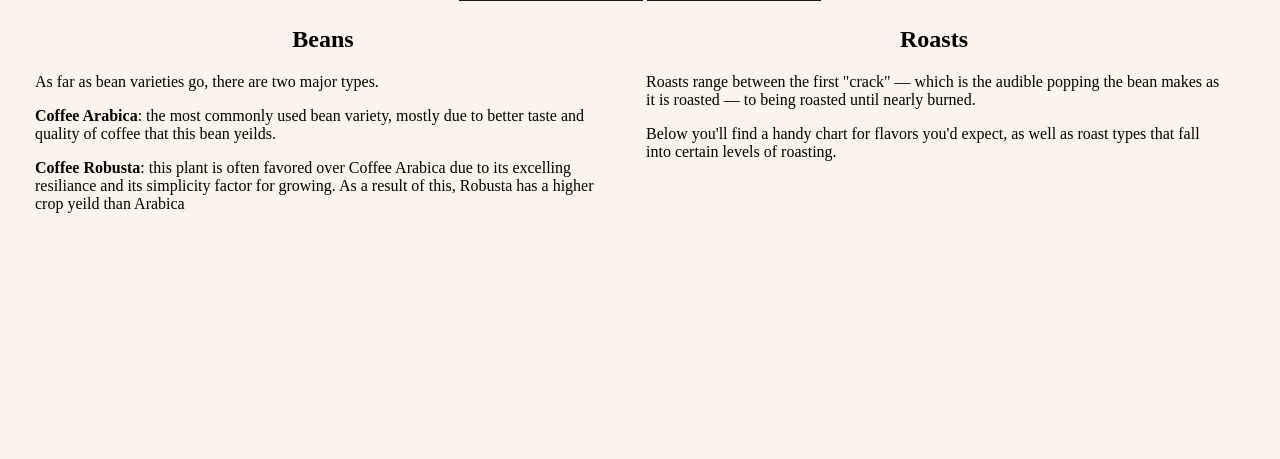
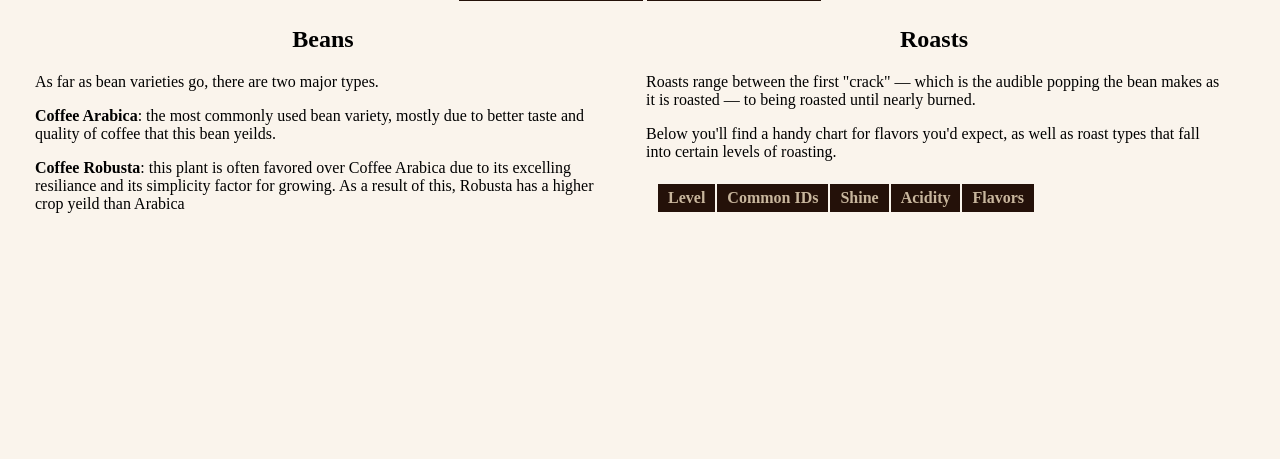
Before and after one commit to keyman9/team2project, a Flask app: page /learn in a window 1280 px wide, after a click on "Beans & Roasts". Shown: the part 224-683 px from the top of the page. Run offline with Flask 2, Linux system fonts and the light colour scheme; lists and menus that the app fills with data are empty; parts of the project's set-up code (start-up, migrations or seed data) failed here and were passed over; some libraries are stand-ins or nearby versions.

Commit message:
Fixed merge conflicts

```diff
--- a/static/css/styles.css
+++ b/static/css/styles.css
@@ -341,6 +341,27 @@ div section#moka, div section#chemex{
     padding-left: 10px;
 }
 
+.learn-content div section table {
+    font-family: 'Avenir';
+    padding: 5px 10px 5px;
+    color: black;
+    text-align: center;
+}
+
+.learn-content div section table th {
+
+    font-family: 'Avenir';
+    padding: 5px 10px 5px;
+    background: #241109;
+    color: #c8b69d;
+}
+
+.learn-content div section table td{
+    font-size: 15px;
+    border-bottom: 1px solid #ddd;
+    padding: 0px 10px 0px;
+}
+
 /**************
  * browse page *
  **************/
--- a/templates/learn.html
+++ b/templates/learn.html
@@ -181,6 +181,16 @@ function showContent(toShow) {
         Below you'll find a handy chart for flavors you'd expect, as well as roast types that
         fall into certain levels of roasting.
         </p>
+        <table>
+            <th>Level</th><th>Common IDs</th><th>Shine</th><th>Acidity</th><th>Flavors</th>
+            {% for i in roasts %}
+            <tr>
+            {% for item in i %}
+            <td>{{item}}</td>
+            {% endfor %}
+            </tr>
+            {% endfor %}
+        </table>
 
         </section>
     </div>
```
Also changed, not shown: coffee.sql (+18 -7 lines), server.py (+10 -0 lines).
